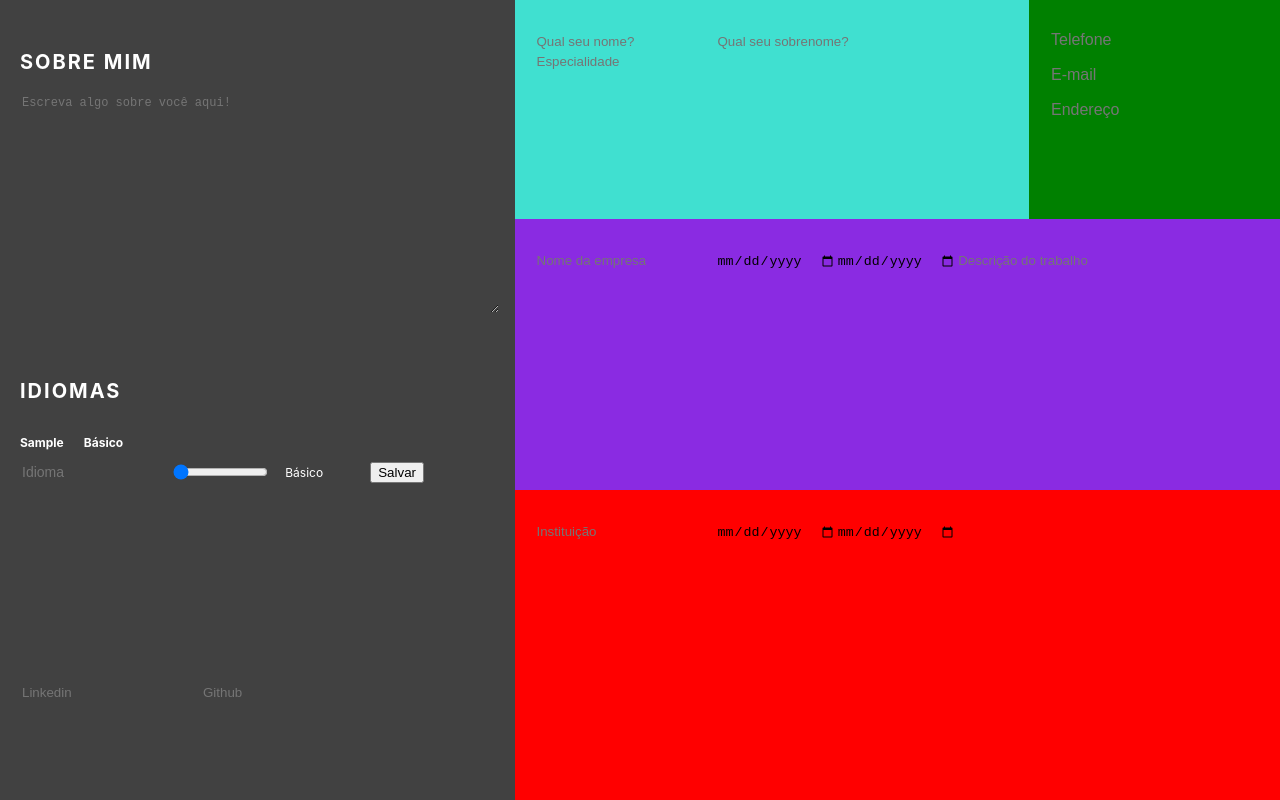
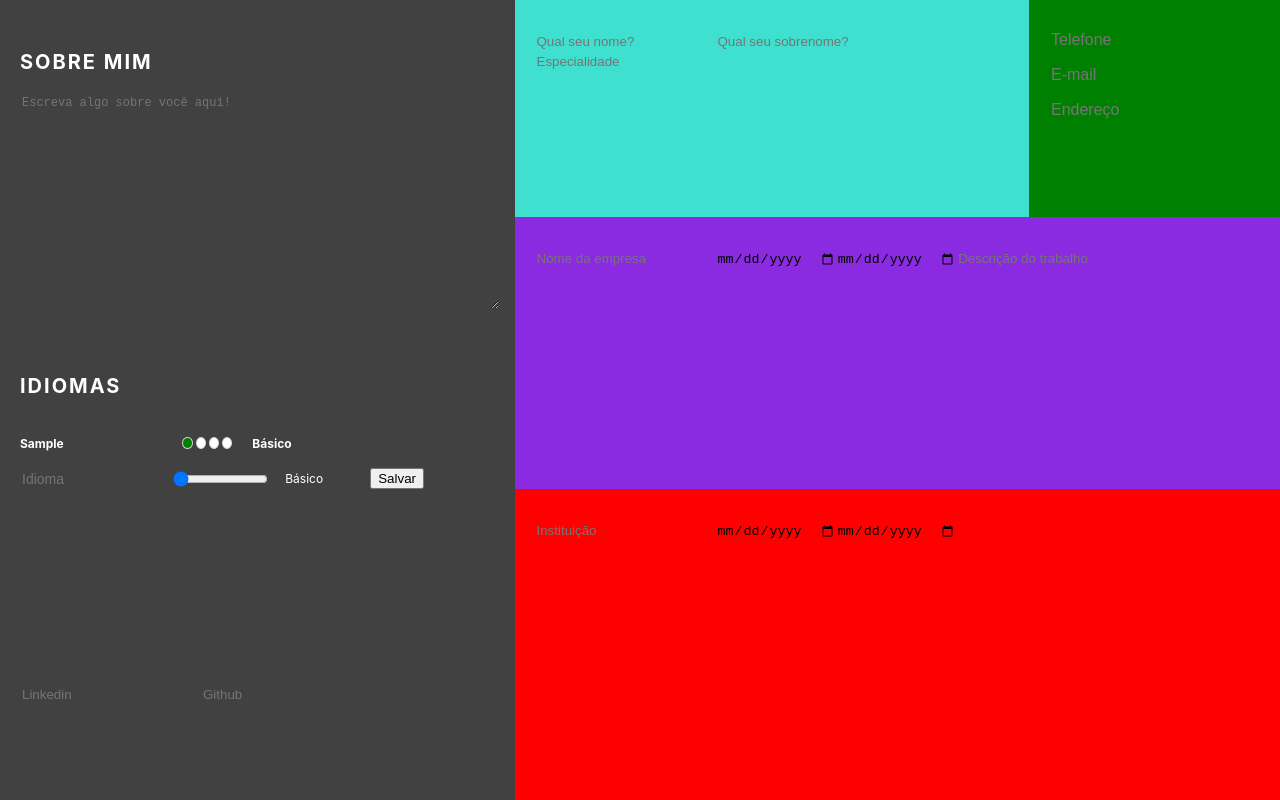
Before and after one commit to gukenji/cv-project, a React (Create React App) app: page / in a window 1280 px wide. Both pictures are taken after typing "Sample" into the empty fields and a click on the button "Salvar". Built offline with nearby package versions, Linux system fonts and the light colour scheme.

Commit message:
finish language layout

```diff
--- /dev/null
+++ b/src/components/LanguageMetric.js
@@ -0,0 +1,28 @@
+import React, { Component } from "react";
+import '../style/LanguageMetric.css';
+
+class LanguageMetric extends Component {
+  constructor(props){
+    super(props);
+  }
+
+  render() {
+    var painted = [];
+    for (var i = 0 ; i < this.props.skill ; i++) {
+      painted.push(<span className="painted"></span>)
+    };
+    var unpainted = [];
+    for (var j = 0 ; j < 4 -this.props.skill ; j++) {
+      painted.push(<span className="unpainted"></span>)
+    };
+    return (
+      <div className="LanguageMetric">
+        {painted}
+        {unpainted}
+      </div>
+    )
+  }
+}
+
+
+export default LanguageMetric;
--- a/src/components/Languages.js
+++ b/src/components/Languages.js
@@ -1,4 +1,5 @@
 import React, { Component } from "react";
+import LanguageMetric from "./LanguageMetric"
 import '../style/Languages.css';
 
 class Languages extends Component {
@@ -64,6 +65,7 @@ class Languages extends Component {
           {skills.map((skill) => {
             return (<div className="RenderLanguages">
                       <p>{skill.text}</p>
+                      <LanguageMetric skill = {skill.proficiency} />
                       <p>{this.proficiencyLevel(skill.proficiency)}</p>
                     </div>
             )
--- /dev/null
+++ b/src/style/LanguageMetric.css
@@ -0,0 +1,23 @@
+.LanguageMetric {
+  height: 50px;
+  width: 50px;
+  display: flex;
+  gap: 3px;
+  align-items: center;
+}
+
+.LanguageMetric > span {
+  width: 10px;
+  height: 10px;
+  display: inline-block;
+  border-radius: 50%;
+  border: 1px solid lightgray;
+}
+
+.painted {
+  background-color: green;
+}
+
+.unpainted {
+  background-color: white;
+}
--- a/src/style/Languages.css
+++ b/src/style/Languages.css
@@ -18,6 +18,11 @@
 .RenderLanguages > p  {
   font-size: 12px;
   letter-spacing: 0;
+  align-self: center;
+}
+
+.RenderLanguages > p:nth-child(1) {
+  width: 30%;
 }
 
 
```
